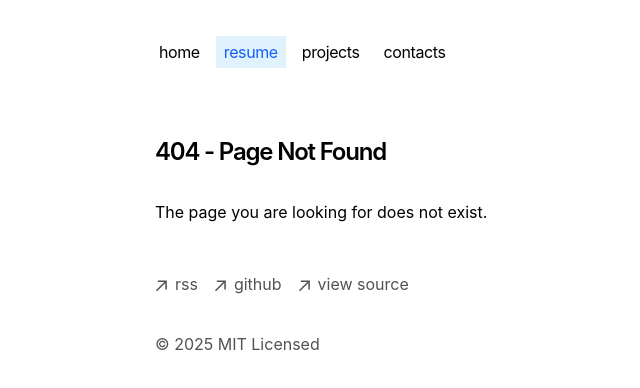
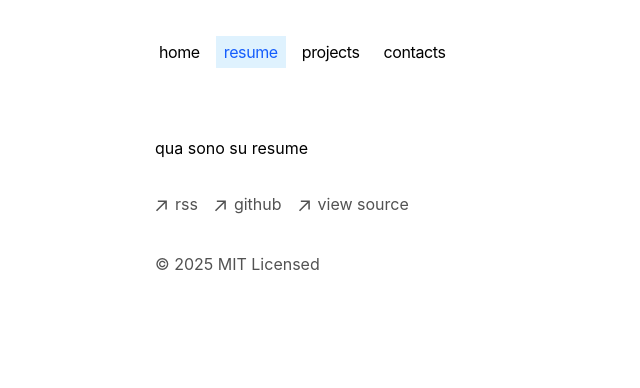
Before and after one commit to josedallatorre/josedallatorre.github.io, a Next.js app: page /resume in a window 1280 px wide. Before the commit this address had no page. Shown: the top 388 px of the page, without its empty margins (197-837 px from the left). Built offline with nearby package versions, Linux system fonts and the light colour scheme.

Commit message:
feat: added route for resume

```diff
--- /dev/null
+++ b/app/resume/page.tsx
@@ -0,0 +1,3 @@
+export default function Page() {
+    return <p>qua sono su resume</p>;
+  }
```
